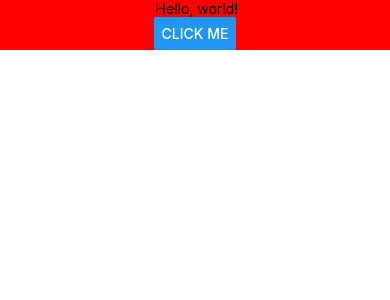
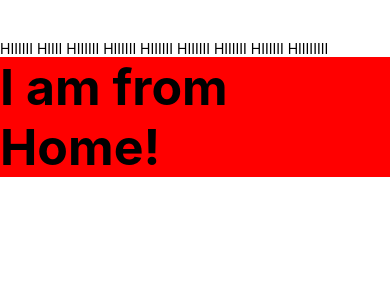
Before and after one commit to maurya20/ReactNativeLearning, a React Native app: screen / in a window 390 px wide. Shown: the top 300 px of the page. Built offline with nearby package versions, Linux system fonts and the light colour scheme.

Commit message:
component nesting implemented

```diff
--- a/App.js
+++ b/App.js
@@ -1,30 +1,26 @@
 // import { StatusBar } from 'expo-status-bar';
 import React from 'react';
-import { Text, SafeAreaView,StyleSheet, Button,Alert, Platform, StatusBar} from 'react-native';
-
+import {View,Text,StyleSheet} from 'react-native';
+import Home from './app/Home'
 
 
 const App = () => {
   return (
-    <SafeAreaView style={ styles.center }>
-      <Text > Hello, world!</Text>
-      <Button
-        title="click me"
-        onPress={() =>
-          Alert.alert("My title","My messege",[
-            {text:"yes", onPress:()=> console.log("Yes")},
-            {text:"No", onPress:()=>console.log("No")},
-          ])}
-      />
-    </SafeAreaView>
+    <View style={styles.main}>
+
+<Text>
+  HIIIIII HIIII HIIIIII HIIIIII HIIIIII HIIIIII HIIIIII HIIIIII HIIIIIIII
+</Text>
+<Home/>
+    </View>
+
   )
 }
 export default App;
 
+
 const styles = StyleSheet.create({
-  center: {
-    alignItems: 'center',
-    backgroundColor:'red',
-    marginTop: Platform.OS === "android" ? StatusBar.currentHeight : 0,
+  main:{
+    marginTop:40
   }
 })
--- /dev/null
+++ b/app/Home.js
@@ -0,0 +1,20 @@
+import React from 'react';
+import {View,Text,StyleSheet} from 'react-native';
+
+
+const Home = (props) => {
+    return (
+      <View style={styles.home}>
+       <Text style={styles.home}>I am from Home!</Text>
+      </View>
+    )
+  }
+  export default Home
+
+  const styles = StyleSheet.create({
+      home:{
+          backgroundColor:"red",
+          fontSize:50,
+          fontWeight:"bold"
+      }
+  })
```
